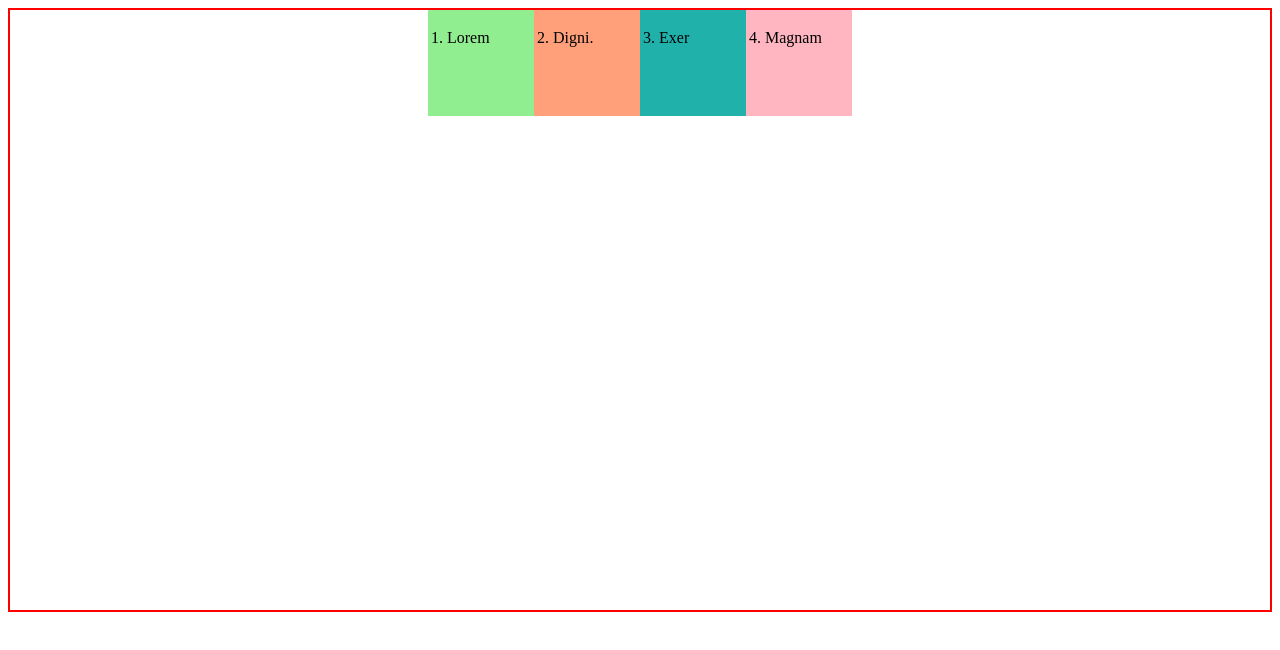
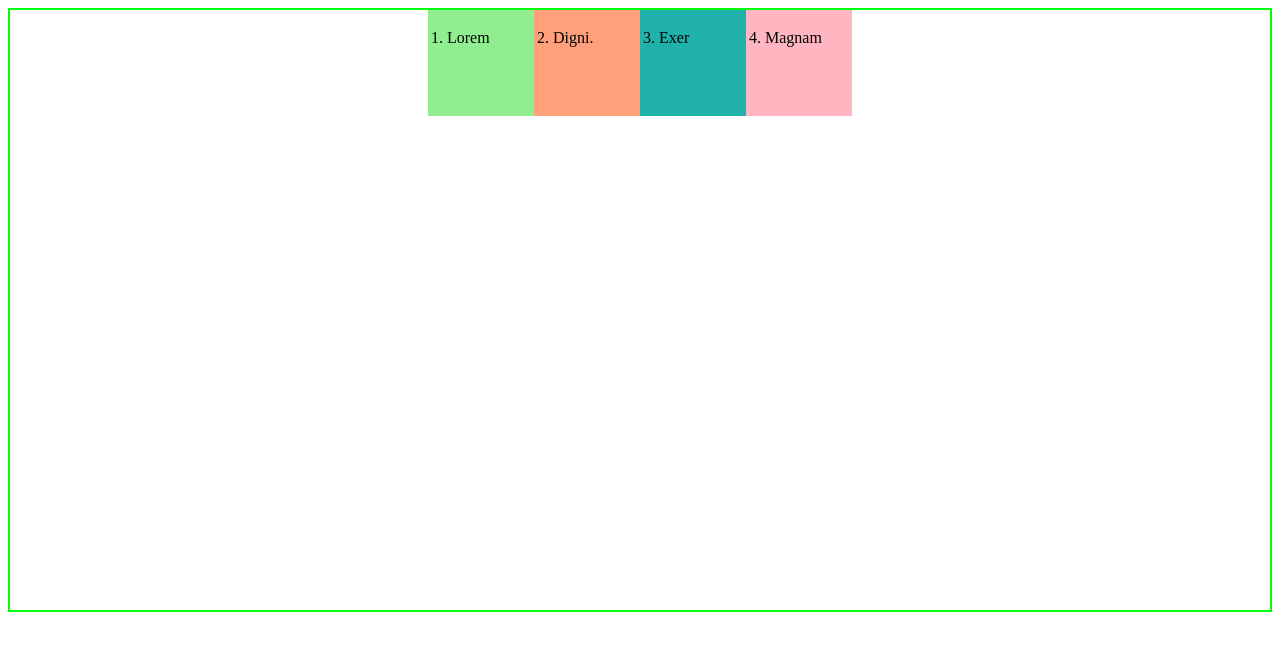
Before and after one commit to sg-812/new-project-dummy, a plain HTML site: page index.html in a window 1280 px wide. Drawn offline with Linux system fonts and the light colour scheme.

Commit message:
changes in html and css

```diff
--- a/css/style.css
+++ b/css/style.css
@@ -1,7 +1,7 @@
 .mainDiv{
     /* width:350px; */
     height:600px;
-    border:2px solid red;
+    border:2px solid rgb(0, 255, 13);
     display: flex;
     /* row,column,column-reverse, row-reverse */
     flex-direction: row;
--- a/index.html
+++ b/index.html
@@ -3,8 +3,10 @@
 <head>
     <meta charset="UTF-8">
     <meta name="viewport" content="width=device-width, initial-scale=1.0">
+    <!-- css -->
    <link rel="stylesheet" href="./css/style.css">
-    <title>flex Document</title>
+   <!-- title of the document -->
+    <title>flex task</title>
 </head>
 <body>
     <!-- .mainDiv>div.item#box$*4>p>lorem1 -->
```
